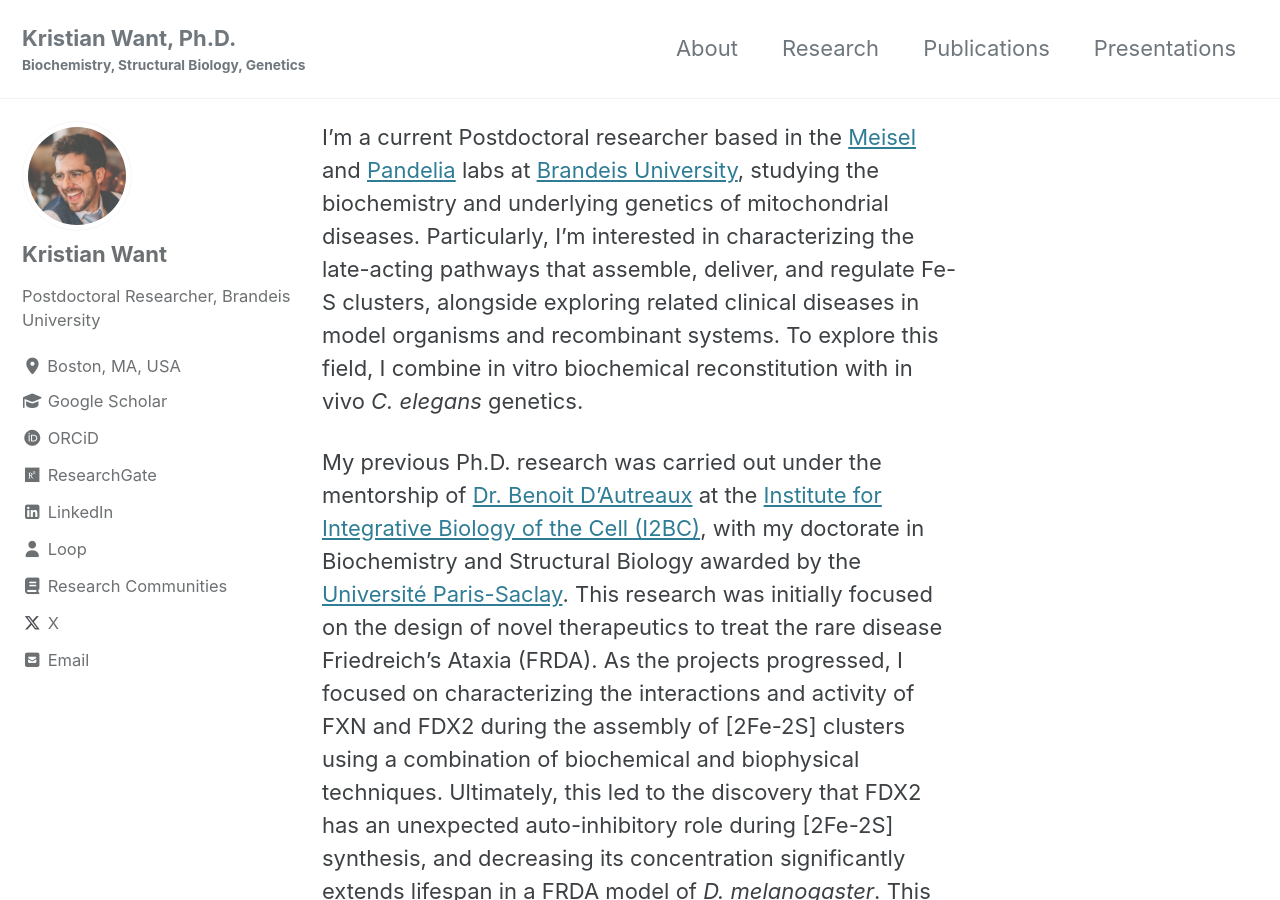
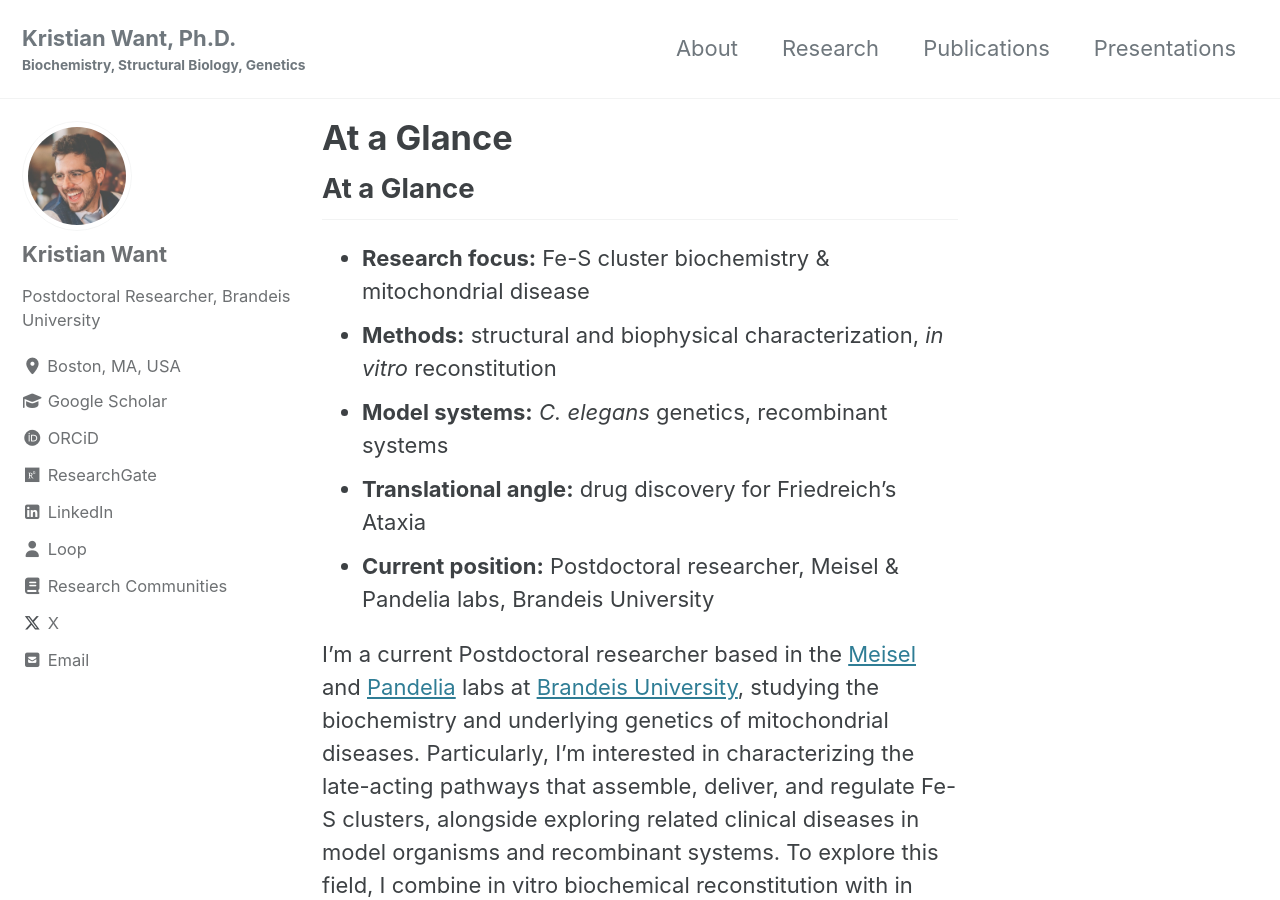
Before and after one commit to kristianwant/kristianwant.github.io, a Jekyll site: the page built from index.md, in a window 1280 px wide and 900 px high. Built offline with Jekyll 4.4.1, drawn with Linux system fonts in a browser that asks for light colours; cached includes are drawn as plain includes; our own code applies the rules of GitHub Pages for plain Markdown files.

Commit message:
Add scannable "At a Glance" summary to About page
Landing-page narrative is prose-only, so a hiring committee/PI skimming
for ~10 seconds has to read two paragraphs before hitting the core
identity. Adds a short keyword-bearing bullet list above the existing
narrative (unchanged) so research focus, methods, and current position
are visible immediately.

```diff
--- a/index.md
+++ b/index.md
@@ -6,6 +6,14 @@
 description: "Kristian Want, PhD — postdoctoral researcher studying Fe-S cluster biochemistry and mitochondrial disease genetics at Brandeis University."
 ---
 
+## At a Glance
+
+- **Research focus:** Fe-S cluster biochemistry & mitochondrial disease
+- **Methods:** structural and biophysical characterization, *in vitro* reconstitution
+- **Model systems:** *C. elegans* genetics, recombinant systems
+- **Translational angle:** drug discovery for Friedreich's Ataxia
+- **Current position:** Postdoctoral researcher, Meisel & Pandelia labs, Brandeis University
+
 I'm a current Postdoctoral researcher based in the [Meisel](https://www.meisellab.org/) and [Pandelia](https://sites.google.com/brandeis.edu/pandelialab/home) labs at [Brandeis University](https://www.brandeis.edu/), studying the biochemistry and underlying genetics of mitochondrial diseases. Particularly, I'm interested in characterizing the late-acting pathways that assemble, deliver, and regulate Fe-S clusters, alongside exploring related clinical diseases in model organisms and recombinant systems. To explore this field, I combine in vitro biochemical reconstitution with in vivo *C. elegans* genetics.
 
 My previous Ph.D. research was carried out under the mentorship of [Dr. Benoit D'Autreaux](https://www.i2bc.paris-saclay.fr/biochemistry-of-metalloproteins-and-associated-diseases/) at the [Institute for Integrative Biology of the Cell (I2BC)](https://www.i2bc.paris-saclay.fr/), with my doctorate in Biochemistry and Structural Biology awarded by the [Université Paris-Saclay](https://www.universite-paris-saclay.fr/en). This research was initially focused on the design of novel therapeutics to treat the rare disease Friedreich's Ataxia (FRDA). As the projects progressed, I focused on characterizing the interactions and activity of FXN and FDX2 during the assembly of [2Fe-2S] clusters using a combination of biochemical and biophysical techniques. Ultimately, this led to the discovery that FDX2 has an unexpected auto-inhibitory role during [2Fe-2S] synthesis, and decreasing its concentration significantly extends lifespan in a FRDA model of *D. melanogaster*. This work is succeeded by a first author [publication in *Nature*](https://doi.org/10.1038/s41586-025-09822-1).
```
